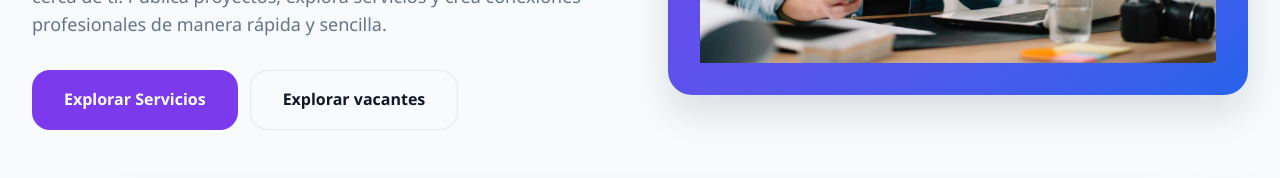
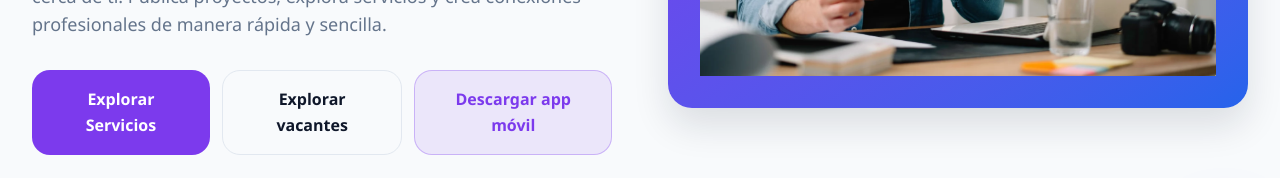
Before and after one commit to JesVite28/worklink_frontend, a React (Vite) app: page / in a window 1280 px wide. Shown: the part 532-710 px from the top of the page. Built offline with nearby package versions, Linux system fonts and the light colour scheme; no server answers.

Commit message:
Boton de descarga

```diff
--- a/src/modules/home/components/Hero.tsx
+++ b/src/modules/home/components/Hero.tsx
@@ -1,12 +1,97 @@
+import { isAxiosError } from "axios";
+
+import authApi from "../../../api/axios";
+import {
+  showError,
+  showInfo,
+} from "../../../shared/services/alertService";
 import Container from "../../../shared/components/layout/Container";
 
 import { useProtectedNavigation } from "../hooks/useProtectedNavigation";
 
+interface MobileLatestResponse {
+  success: boolean;
+  message: string;
+  data: {
+    available: boolean;
+    download_url: string | null;
+  };
+}
+
+function resolveDownloadUrl(
+  downloadUrl: string,
+): string {
+  if (
+    downloadUrl.startsWith("http://") ||
+    downloadUrl.startsWith("https://")
+  ) {
+    return downloadUrl;
+  }
+
+  const apiBaseUrl =
+    authApi.defaults.baseURL ??
+    "http://127.0.0.1:8000/api";
+
+  const backendOrigin = apiBaseUrl
+    .replace(/\/api\/?$/, "")
+    .replace(/\/$/, "");
+
+  if (downloadUrl.startsWith("/")) {
+    return `${backendOrigin}${downloadUrl}`;
+  }
+
+  return `${backendOrigin}/${downloadUrl}`;
+}
+
 export default function Hero() {
-  const {
-    goToPublicRoute,
-    goToProtectedRoute,
-  } = useProtectedNavigation();
+  const { goToPublicRoute } =
+    useProtectedNavigation();
+
+  const handleDownloadMobileApp = async () => {
+    try {
+      const response =
+        await authApi.get<MobileLatestResponse>(
+          "/public/mobile/android/latest",
+        );
+
+      const payload = response.data;
+      const isAvailable =
+        payload.data?.available;
+      const downloadUrl =
+        payload.data?.download_url;
+
+      if (!isAvailable || !downloadUrl) {
+        await showInfo(
+          payload.message ||
+            "La app Android no está disponible todavía.",
+          "App móvil",
+        );
+
+        return;
+      }
+
+      window.open(
+        resolveDownloadUrl(downloadUrl),
+        "_blank",
+        "noopener,noreferrer",
+      );
+    } catch (error) {
+      if (isAxiosError(error)) {
+        const message =
+          (error.response?.data as { message?: string })
+            ?.message ||
+          "No se pudo verificar la descarga de la app móvil.";
+
+        await showError(message, "Error");
+        return;
+      }
+
+      await showError(
+        "No se pudo verificar la descarga de la app móvil.",
+        "Error",
+      );
+    }
+  };
 
   return (
     <section className="bg-background py-12 sm:py-16 lg:py-24">
@@ -47,6 +132,16 @@ export default function Hero() {
               >
                 Explorar vacantes
               </button>
+
+              <button
+                type="button"
+                onClick={() => {
+                  void handleDownloadMobileApp();
+                }}
+                className="w-full rounded-xl border border-primary/30 bg-primary/10 px-7 py-3.5 font-semibold text-primary transition hover:border-primary hover:bg-primary/15 sm:w-auto sm:px-8 sm:py-4"
+              >
+                Descargar app móvil
+              </button>
             </div>
           </div>
 
```
